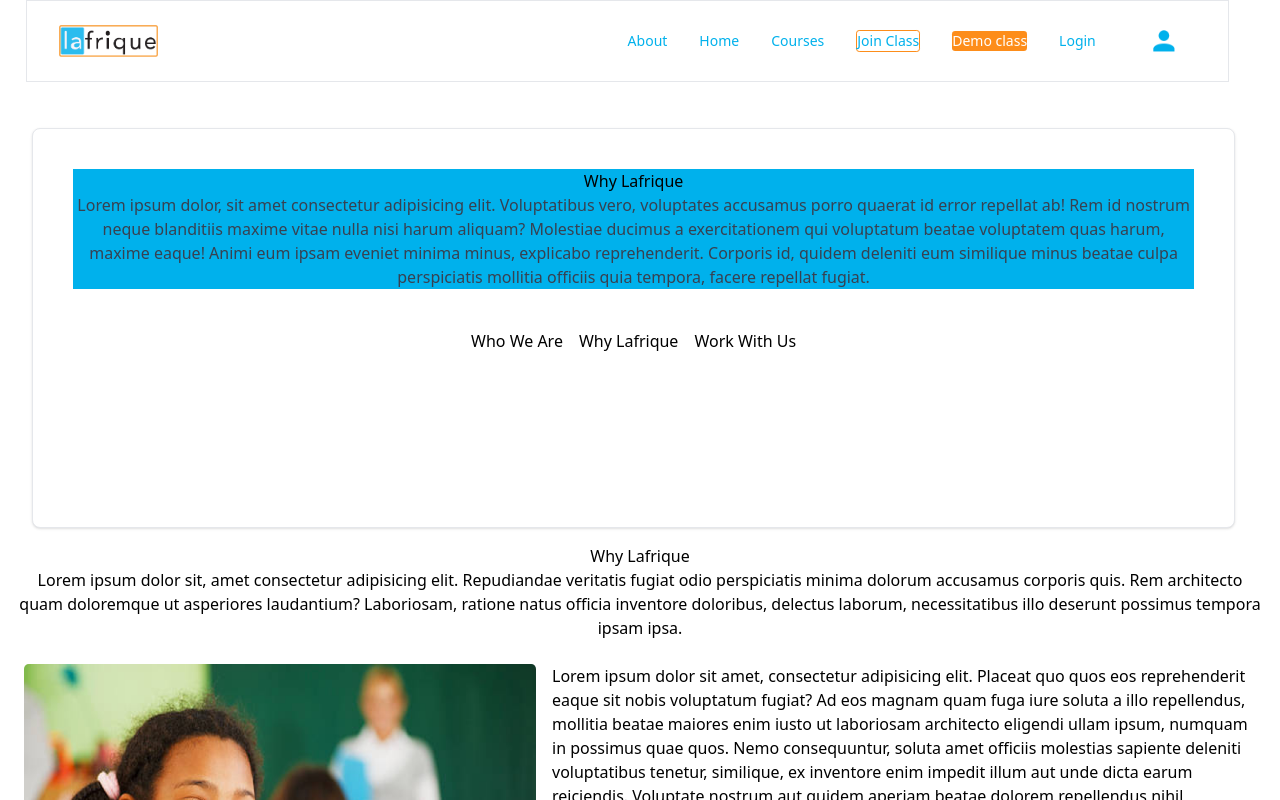
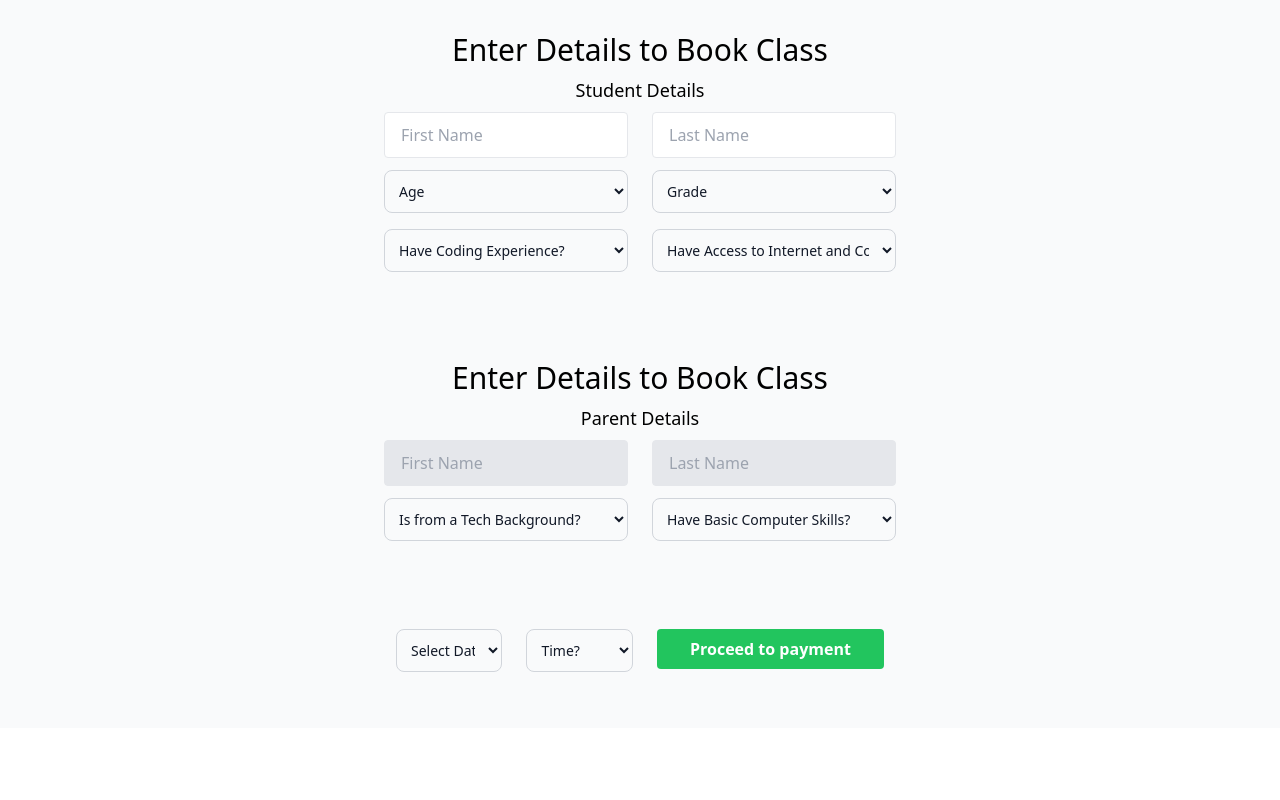
Before and after one commit to MissDine/lafrique, a React (Create React App) app: page /about in a window 1280 px wide. Shown: the top 800 px of the page. Built offline with nearby package versions, Linux system fonts and the light colour scheme.

Commit message:
:art:feat: Booking class form

```diff
--- a/src/App.js
+++ b/src/App.js
@@ -3,18 +3,20 @@ import DemoClass from "./Pages/DemoClass";
 import HomePage from "./Pages/HomePage";
 import NavBarr from "./components/NavBarr";
 import About from "./Pages/About";
+import BookClass from "./Pages/BookClass";
 
 function App() {
   return (
     <div className="App">
-      <NavBarr />
-      <Routes>
+      {/* <NavBarr /> */}
+      {/* <Routes>
         <Route path="/" element={<HomePage />} />
         <Route path="bookclass" element={<DemoClass />} />
         <Route path="about" element={<About/>} />
-      </Routes>
+      </Routes> */}
       {/* <HomePage/> */}
       {/* <DemoClass/> */}
+      <BookClass />
     </div>
   );
 }
--- /dev/null
+++ b/src/Pages/BookClass.jsx
@@ -0,0 +1,115 @@
+import React from 'react'
+
+const BookClass = () => {
+  return (
+    <>
+    <div className="flex flex-col items-center gap-2 py-8 text-center bg-[#F9FAFB]">
+        <h2 className="font-normal text-3xl text-black">Enter Details to Book Class</h2>
+        <span className="text-black text-lg">Student Details</span>
+        <form class="w-full max-w-lg">
+            <div class="flex flex-wrap -mx-3">
+                <div class="w-full md:w-3/6 px-3 mb-6 md:mb-0">
+                  <input class="appearance-none block w-full bg-white text-gray-700 border border-gray-200 rounded py-3 px-4 mb-3 leading-tight focus:outline-none focus:bg-white" id="grid-first-name" type="text" placeholder="First Name" />
+                </div>
+                <div class="w-full md:w-1/2 px-3">
+                  <input class="appearance-none block w-full bg-white text-gray-700 border border-gray-200 rounded py-3 px-4 leading-tight focus:outline-none focus:bg-white focus:border-gray-500" id="grid-last-name" type="text" placeholder="Last Name" />
+                </div>
+            </div>
+            <div class="flex flex-wrap -mx-3 mb-4">
+                <div class="w-full md:w-3/6 px-3 mb-6 md:mb-0">
+                <select id="countries" class="bg-gray-50 border border-gray-300 text-gray-900 text-sm rounded-lg block w-full p-2.5">
+                  <option selected>Age</option>
+                  <option value="1">1</option>
+                  <option value="2">2</option>
+                  <option value="3">3</option>
+                  <option value="4">4</option>
+                </select>
+                </div>
+                <div class="w-full md:w-3/6 px-3 mb-6 md:mb-0">
+                <select id="countries" class="bg-gray-50 border border-gray-300 text-gray-900 text-sm rounded-lg block w-full p-2.5">
+                  <option selected>Grade</option>
+                  <option value="1">1</option>
+                  <option value="2">2</option>
+                  <option value="3">3</option>
+                  <option value="4">4</option>
+                </select>
+                </div>
+            </div>
+            <div class="flex flex-wrap -mx-3 mb-6">
+                <div class="w-full md:w-3/6 px-3 mb-6 md:mb-0">
+                <select id="countries" class="bg-gray-50 border border-gray-300 text-gray-900 text-sm rounded-lg block w-full p-2.5">
+                  <option selected>Have Coding Experience?</option>
+                  <option value="yes">Yes</option>
+                  <option value="no">No</option>
+                </select>
+                </div>
+                <div class="w-full md:w-3/6 px-3 mb-6 md:mb-0">
+                <select id="countries" class="bg-gray-50 border border-gray-300 text-gray-900 text-sm rounded-lg block w-full p-2.5">
+                  <option selected>Have Access to Internet and Computer?</option>
+                  <option value="yes">Yes</option>
+                  <option value="no">No</option>
+                </select>
+                </div>
+            </div>
+        </form>
+    </div>
+    <div className="flex flex-col items-center gap-2 py-8 text-center bg-[#F9FAFB]">
+        <h2 className="font-normal text-3xl text-black">Enter Details to Book Class</h2>
+        <span className="text-black text-lg">Parent Details</span>
+        <form class="w-full max-w-lg">
+            <div class="flex flex-wrap -mx-3">
+                <div class="w-full md:w-3/6 px-3 mb-6 md:mb-0">
+                  <input class="appearance-none block w-full bg-gray-200 text-gray-700 border border-gray-200 rounded py-3 px-4 mb-3 leading-tight focus:outline-none focus:bg-white" id="grid-first-name" type="text" placeholder="First Name" />
+                </div>
+                <div class="w-full md:w-1/2 px-3">
+                  <input class="appearance-none block w-full bg-gray-200 text-gray-700 border border-gray-200 rounded py-3 px-4 leading-tight focus:outline-none focus:bg-white focus:border-gray-500" id="grid-last-name" type="text" placeholder="Last Name" />
+                </div>
+            </div>
+            <div class="flex flex-wrap -mx-3 mb-6">
+                <div class="w-full md:w-3/6 px-3 mb-6 md:mb-0">
+                <select id="countries" class="bg-gray-50 border border-gray-300 text-gray-900 text-sm rounded-lg block w-full p-2.5">
+                  <option selected>Is from a Tech Background?</option>
+                  <option value="yes">Yes</option>
+                  <option value="no">No</option>
+                </select>
+                </div>
+                <div class="w-full md:w-3/6 px-3 mb-6 md:mb-0">
+                <select id="countries" class="bg-gray-50 border border-gray-300 text-gray-900 text-sm rounded-lg block w-full p-2.5">
+                  <option selected>Have Basic Computer Skills?</option>
+                  <option value="yes">Yes</option>
+                  <option value="no">No</option>
+                </select>
+                </div>
+            </div>
+        </form>
+    </div>
+    <div className="flex flex-row justify-center items-center gap-2 py-8 text-center bg-[#F9FAFB]">
+  <form class="w-full max-w-lg">
+    <div class="flex flex-row justify-between mb-6">
+      <div class="w-2/5 px-3">
+        <select id="date" class="bg-gray-50 border border-gray-300 text-gray-900 text-sm rounded-lg block w-full p-2.5">
+          <option selected>Select Date</option>
+          <option value="yes">Yes</option>
+          <option value="no">No</option>
+        </select>
+      </div>
+      <div class="w-2/5 px-3">
+        <select id="time" class="bg-gray-50 border border-gray-300 text-gray-900 text-sm rounded-lg block w-full p-2.5">
+          <option selected>Time?</option>
+          <option value="yes">Yes</option>
+          <option value="no">No</option>
+        </select>
+      </div>
+      <div class="w-4/5 px-3">
+        <button class="w-full bg-green-500 text-white font-bold py-2 px-4 rounded">
+          Proceed to payment
+        </button>
+      </div>
+    </div>
+  </form>
+</div>
+</>
+  )
+}
+
+export default BookClass
```
Also changed, not shown: 1 other file (tests, documents, lock files or other folders).
